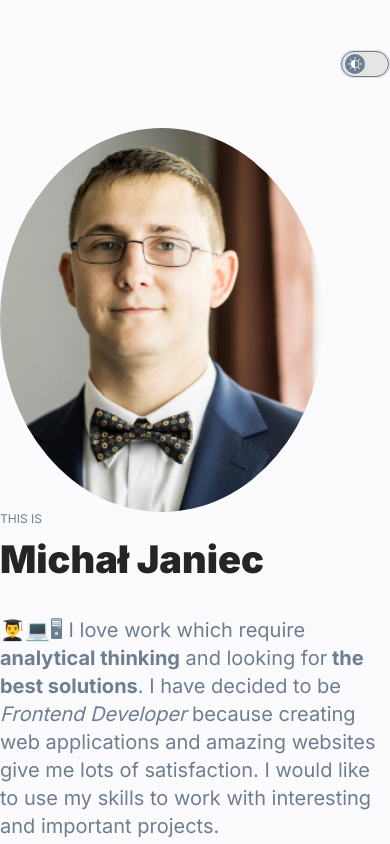
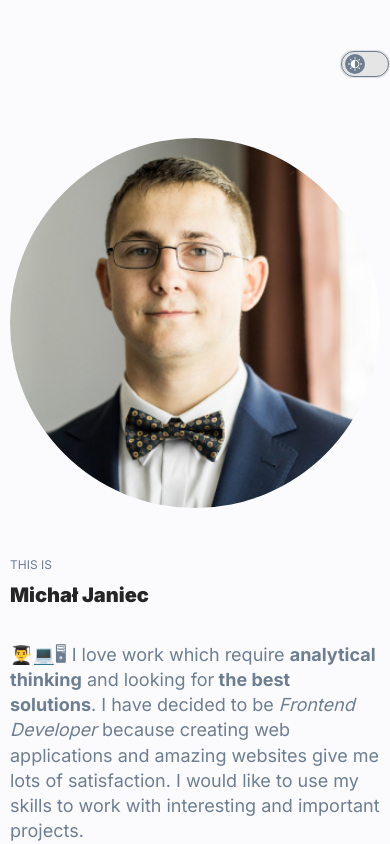
Before and after one commit to JaniecMichal/PersonalHomepage, a React (Create React App) app: page / in a window 390 px wide. Shown: the top 844 px of the page. Built offline with nearby package versions, Linux system fonts and the light colour scheme.

Commit message:
Changed default displaying from flex to grid. Changed constant dimensions MyPhoto to automatic scaling by padding-top. Added media queries for mobile screens.

```diff
--- a/src/MainHeader/styled.js
+++ b/src/MainHeader/styled.js
@@ -2,18 +2,29 @@ import styled from "styled-components";
 import me from "./images/Me.jpg";
 
 export const StyledHeader = styled.header`
-  width:100%;
-  display:flex;
-  flex-flow: row wrap;
-  justify-content:flex-start;
+  max-width:100%;
+  display:grid;
+  grid-template-columns: minmax(100px, 384px) 2fr;
+  grid-template-rows:minmax(100px, 384px);
+  grid-gap:66px;
   align-items:center;
+
+  @media (max-width: ${({ theme }) => theme.media.mobile}) {
+    grid-template-columns: auto;
+    grid-template-rows: repeat(2,minmax(100px,auto));
+    align-items:start;
+    grid-gap:50px;
+    padding:10px;
+
+    @media (max-width: ${({ theme }) => theme.media.extraMobile}) {
+      grid-template-columns: auto;
+      grid-template-rows: repeat(2,auto);
+  }
+  }
 `;
 
 export const MyPhoto = styled.div`
-  width:384px;
-  height:384px;
-  padding:8px;
-  margin-right:66px;
+  padding-top:100%;
   border-radius:50%;
   background-image:url(${me});
   background-position:center;
@@ -22,7 +33,6 @@ export const MyPhoto = styled.div`
 `;
 
 export const About = styled.div`
-  flex-basis:633px;
   display:flex;
   flex-direction:column;
   justify-content:space-evenly;
@@ -42,6 +52,10 @@ export const HeaderTitle = styled.h1`
   color:${({ theme }) => theme.color.mineShaft};
   margin-top:0px;
   margin-bottom:35px;
+
+  @media (max-width: ${({ theme }) => theme.media.extraMobile}) {
+    font-size:${({ theme }) => theme.fontSize.large};
+  }
 `;
 
 export const MyDescription = styled.p`
@@ -51,4 +65,8 @@ export const MyDescription = styled.p`
   margin-top:0px;
   margin-bottom:32px;
   line-height: 1.4;
+
+  @media (max-width: ${({ theme }) => theme.media.extraMobile}) {
+    font-size:${({ theme }) => theme.fontSize.normal};
+  }
 `;
```
